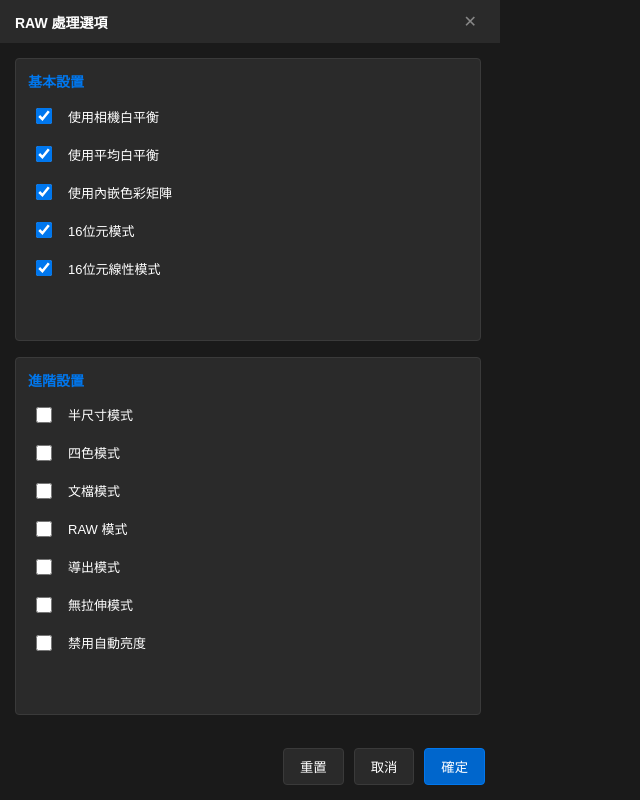
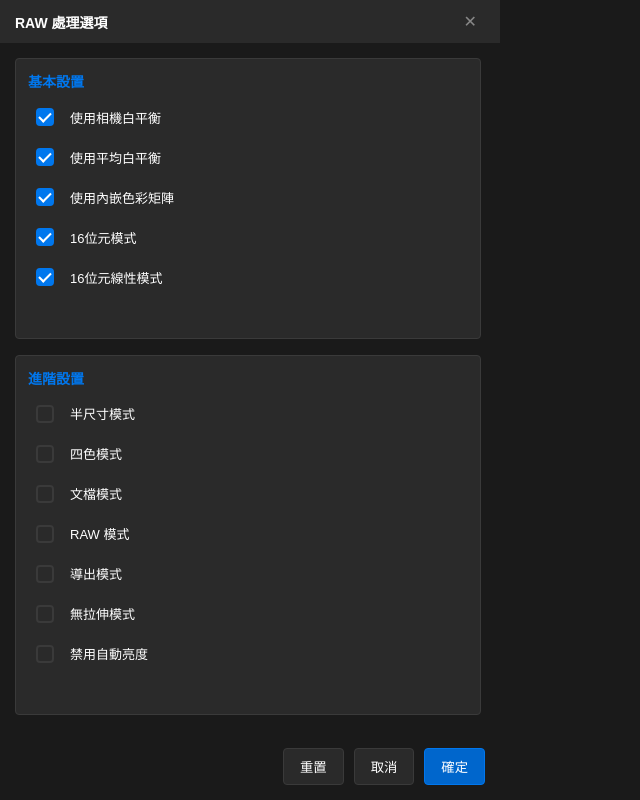
Before and after one commit to yeongpin/VisualPlayer, an Electron app: page public/raw_options.html in a window 1200 px wide. Shown: the whole page, without its empty margins (0-640 px from the left). Drawn offline with Linux system fonts and the light colour scheme.

Commit message:
new checkable css

```diff
--- a/public/styles/raw_options.css
+++ b/public/styles/raw_options.css
@@ -166,8 +166,74 @@ button.primary:hover {
 
 /* 自定義 checkbox 樣式 */
 input[type="checkbox"] {
-    width: 16px;
-    height: 16px;
+    appearance: none;
+    -webkit-appearance: none;
+    width: 18px;
+    height: 18px;
+    border: 2px solid #3a3a3a;
+    border-radius: 4px;
+    background-color: #2a2a2a;
     margin-right: 8px;
-    accent-color: #0077ee;
+    position: relative;
+    cursor: pointer;
+    transition: all 0.2s ease;
 }
+
+input[type="checkbox"]:hover {
+    border-color: #0077ee;
+    background-color: #2d2d2d;
+}
+
+input[type="checkbox"]:checked {
+    background-color: #0077ee;
+    border-color: #0077ee;
+}
+
+/* 打勾符號 */
+input[type="checkbox"]:checked::after {
+    content: '';
+    position: absolute;
+    left: 50%;
+    top: 45%;
+    width: 5px;
+    height: 10px;
+    border: solid white;
+    border-width: 0 2px 2px 0;
+    transform: translate(-50%, -50%) rotate(45deg);
+    animation: checkmark 0.2s ease-in-out;
+}
+
+/* 禁用狀態 */
+input[type="checkbox"]:disabled {
+    background-color: #1a1a1a;
+    border-color: #2a2a2a;
+    cursor: not-allowed;
+}
+
+input[type="checkbox"]:disabled + label {
+    color: #666;
+    cursor: not-allowed;
+}
+
+/* 打勾動畫 */
+@keyframes checkmark {
+    0% {
+        opacity: 0;
+        transform: translate(-50%, -50%) rotate(45deg) scale(0);
+    }
+    100% {
+        opacity: 1;
+        transform: translate(-50%, -50%) rotate(45deg) scale(1);
+    }
+}
+
+/* 聚焦狀態 */
+input[type="checkbox"]:focus {
+    outline: none;
+    box-shadow: 0 0 0 2px rgba(0, 119, 238, 0.3);
+}
+
+/* 按下狀態 */
+input[type="checkbox"]:active {
+    transform: scale(0.95);
+}
```
